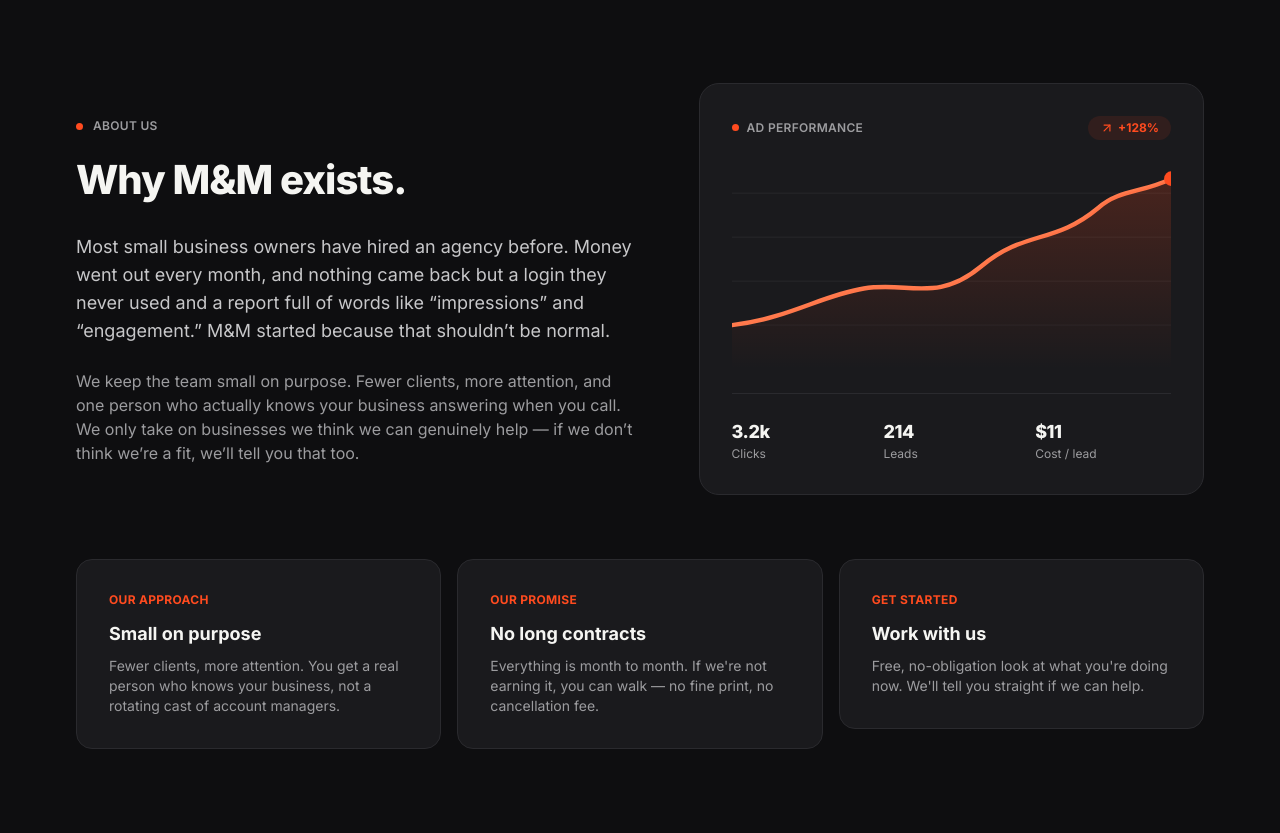
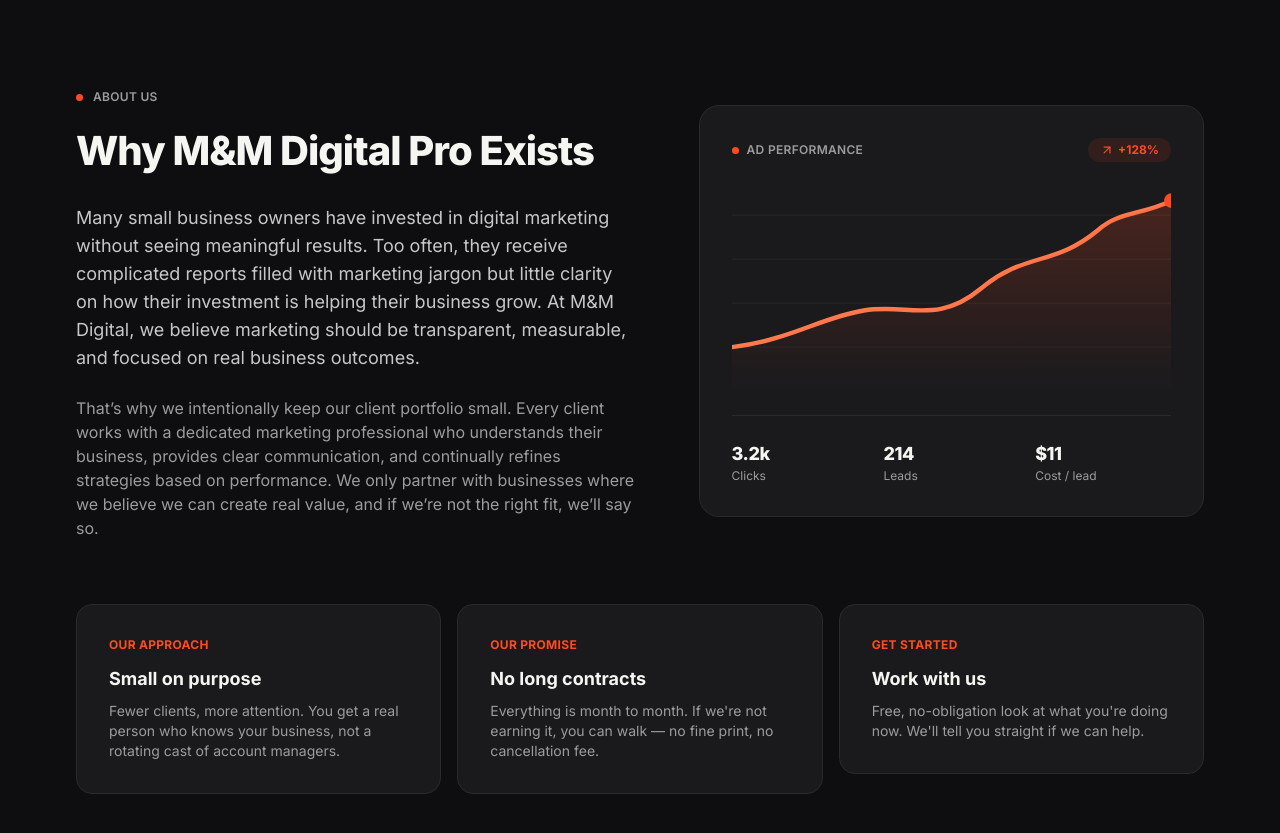
Before and after one commit to smohen985-ux/mm-digital-site, a Next.js app: page /mm-digital-site/ in a window 1280 px wide. Shown: the part 1240-2073 px from the top of the page. Built offline with nearby package versions, Linux system fonts and the light colour scheme.

Commit message:
Update About.tsx

```diff
--- a/src/components/About.tsx
+++ b/src/components/About.tsx
@@ -31,19 +31,21 @@ export default function About() {
             About us
           </Reveal>
           <Reveal index={1} as="h2" isTitle className="mb-8 text-[28px] font-extrabold leading-[1.08] tracking-tight md:text-[40px]">
-            Why M&amp;M exists.
+            Why M&amp;M Digital Pro Exists
           </Reveal>
           <Reveal index={2} as="p" className="mb-6 max-w-[52ch] text-lg text-[#C7C7C9]">
-            Most small business owners have hired an agency before. Money went out every month, and
-            nothing came back but a login they never used and a report full of words like
-            &ldquo;impressions&rdquo; and &ldquo;engagement.&rdquo; M&amp;M started because that
-            shouldn&rsquo;t be normal.
+            Many small business owners have invested in digital marketing without seeing
+            meaningful results. Too often, they receive complicated reports filled with
+            marketing jargon but little clarity on how their investment is helping their
+            business grow. At M&amp;M Digital, we believe marketing should be transparent,
+            measurable, and focused on real business outcomes.
           </Reveal>
           <Reveal index={3} as="p" className="text-muted">
-            We keep the team small on purpose. Fewer clients, more attention, and one person who
-            actually knows your business answering when you call. We only take on businesses we
-            think we can genuinely help — if we don&rsquo;t think we&rsquo;re a fit, we&rsquo;ll
-            tell you that too.
+            That&rsquo;s why we intentionally keep our client portfolio small. Every client
+            works with a dedicated marketing professional who understands their business,
+            provides clear communication, and continually refines strategies based on
+            performance. We only partner with businesses where we believe we can create real
+            value, and if we&rsquo;re not the right fit, we&rsquo;ll say so.
           </Reveal>
         </div>
 
```
